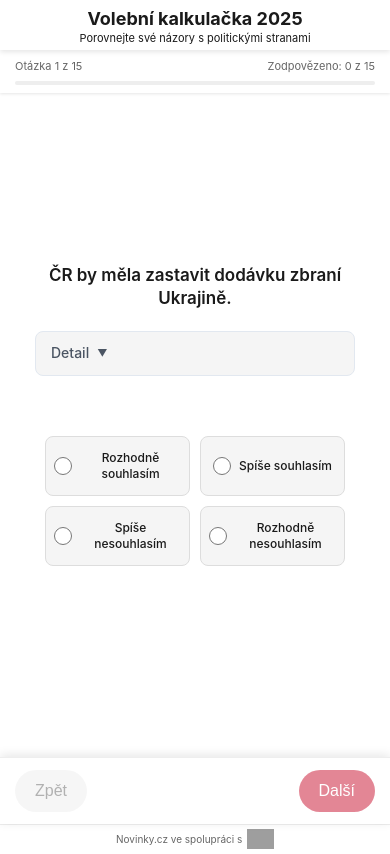
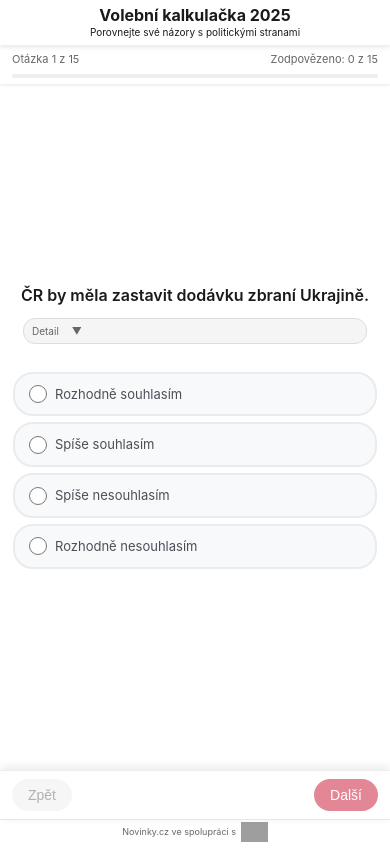
Before and after one commit to davidrynes/volebni-kalkulacka-v2, a Preact app: page / in a window 390 px wide. Built offline with nearby package versions, Linux system fonts and the light colour scheme; grey boxes are pictures that could not be loaded.

Commit message:
Optimalizace layoutu pro odstranění scrollování - kompaktnější design

```diff
--- a/src/app.css
+++ b/src/app.css
@@ -88,7 +88,7 @@ body {
 .content-area {
     flex: 1;
     overflow-y: auto;
-    padding: 20px;
+    padding: 10px;
     width: 100%;
     -webkit-overflow-scrolling: touch;
     display: flex;
@@ -360,42 +360,42 @@ body {
 
 /* Question Slide */
 .question-slide {
-    padding: 20px 20px;
-    width: 100%;
-    max-width: 600px;
-    box-sizing: border-box;
     display: flex;
     flex-direction: column;
+    align-items: center;
     justify-content: center;
-    align-items: stretch;
-    flex: 1;
+    text-align: center;
+    width: 100%;
+    max-width: 500px;
+    margin: 0 auto;
+    padding: 10px;
+    min-height: calc(100vh - 200px);
 }
 
 .question-text {
     font-size: 18px;
-    font-weight: bold;
-    margin-bottom: 10px;
+    font-weight: 600;
+    color: #1a1a1a;
+    margin-bottom: 15px;
     line-height: 1.4;
-    padding: 0 20px;
-    position: relative;
+    text-align: center;
+    max-width: 100%;
 }
 
 /* Styly pro kolapsovací detail */
 .detail-button {
+    background: #f5f5f5;
+    border: 1px solid #ddd;
+    border-radius: 20px;
+    padding: 6px 12px;
+    font-size: 12px;
+    color: #666;
+    cursor: pointer;
+    transition: all 0.2s ease;
+    margin-bottom: 20px;
     display: flex;
     align-items: center;
-    justify-content: flex-start;
-    margin: 0 20px 15px;
-    padding: 8px 15px;
-    background-color: #f5f5f5;
-    border: 1px solid #e2e8f0;
-    border-radius: 8px;
-    color: #4b5563;
-    font-size: 14px;
-    font-weight: 500;
-    cursor: pointer;
-    transition: background-color 0.2s ease;
-    width: auto;
+    gap: 5px;
     align-self: flex-start;
 }
 
@@ -415,27 +415,22 @@ body {
 }
 
 .detail-content {
-    margin: 0 20px 15px;
-    padding: 0;
-    background-color: #f8fafc;
-    border: 1px solid #e2e8f0;
-    border-radius: 8px;
-    font-size: 14px;
-    line-height: 1.6;
-    color: #334155;
     max-height: 0;
     overflow: hidden;
-    transition: all 0.3s ease;
-    opacity: 0;
-    border-width: 0;
+    transition: max-height 0.3s ease-out;
+    background: #f9f9f9;
+    border-radius: 8px;
+    margin-bottom: 15px;
+    padding: 0 12px;
+    font-size: 12px;
+    line-height: 1.4;
+    color: #666;
 }
 
 .detail-content.open {
-    max-height: 500px;
-    opacity: 1;
-    padding: 12px 15px;
-    border-width: 1px;
-    margin-bottom: 15px;
+    max-height: 200px;
+    padding: 10px 12px;
+    overflow-y: auto;
 }
 
 /* Odstraníme staré styly pro info ikonu a tooltip */
@@ -470,31 +465,19 @@ body {
     }
 
     .options-container {
-        display: grid;
-        grid-template-columns: repeat(2, 1fr);
-        gap: 15px;
-        padding: 0 15px;
-        margin-top: 30px;
-        width: calc(100% - 30px);
-        box-sizing: border-box;
-        align-content: start;
+        display: flex;
+        flex-direction: column;
+        gap: 6px;
+        margin-top: 8px;
+        width: 100%;
     }
 
     .option-label {
-        padding: 15px 10px;
+        padding: 10px 14px;
         font-size: 13px;
-        border-radius: 12px;
-        background-color: #f8f9fa;
-        border: 2px solid #e9ecef;
-        cursor: pointer;
-        transition: all 0.2s ease;
-        display: flex;
-        align-items: center;
-        justify-content: center;
-        text-align: center;
-        min-height: 60px;
-        line-height: 1.3;
-        font-weight: 500;
+        border-radius: 20px;
+        width: 100%;
+        box-sizing: border-box;
     }
 
     .option-label:hover {
@@ -514,21 +497,25 @@ body {
 .options-container {
     display: flex;
     flex-direction: column;
-    gap: 10px;
-    margin-bottom: 20px;
+    gap: 8px;
     width: 100%;
+    max-width: 100%;
+    margin-top: 10px;
 }
 
 .option-label {
     display: flex;
     align-items: center;
-    padding: 15px;
-    background: #f9f9f9;
-    border: 1px solid #ddd;
-    border-radius: 24px;
+    padding: 12px 16px;
+    background: #f8f9fa;
+    border: 2px solid #e9ecef;
+    border-radius: 25px;
     cursor: pointer;
     transition: all 0.2s ease;
+    font-size: 14px;
+    color: #495057;
     width: 100%;
+    box-sizing: border-box;
 }
 
 .option-label:hover {
@@ -903,39 +890,39 @@ body {
     }
 
     .header {
-        padding: 8px 12px;
+        padding: 6px 12px;
         border-radius: 0;
         box-shadow: 0 2px 5px rgba(0,0,0,0.1);
         position: sticky;
         top: 0;
         z-index: 100;
         max-width: 100%;
-        height: 50px;
+        height: 45px;
     }
 
     .header h1 {
-        font-size: 18px;
+        font-size: 16px;
         font-weight: 700;
-        margin-bottom: 2px;
+        margin-bottom: 1px;
         line-height: 1.2;
     }
 
     .header p {
-        font-size: 11px;
+        font-size: 10px;
         margin: 0;
         line-height: 1.2;
     }
 
     .content-area {
-        padding: 15px;
-        min-height: calc(100vh - 180px);
+        padding: 8px;
+        min-height: calc(100vh - 160px);
         margin: 0;
     }
 
     .progress-container {
-        padding: 8px 15px;
+        padding: 6px 12px;
         position: sticky;
-        top: 50px;
+        top: 45px;
         z-index: 90;
         background: white;
         box-shadow: 0 1px 3px rgba(0,0,0,0.1);
@@ -951,47 +938,33 @@ body {
     }
 
     .question-slide {
-        padding: 15px 10px;
-        width: 100%;
+        padding: 5px;
+        min-height: calc(100vh - 180px);
+        justify-content: center;
         max-width: 100%;
-        box-sizing: border-box;
-        display: flex;
-        flex-direction: column;
-        flex: 1;
     }
 
     .question-text {
-        font-size: 17px;
-        font-weight: 600;
-        margin-bottom: 20px;
-        line-height: 1.4;
-        padding: 0 10px;
-        color: #1a1a1a;
-        text-align: center;
-        flex-shrink: 0;
+        font-size: 16px;
+        margin-bottom: 12px;
+        line-height: 1.3;
+        padding: 0 5px;
     }
 
     .options-container {
-        display: grid;
-        grid-template-columns: repeat(2, 1fr);
-        gap: 10px;
-        padding: 0 20px;
+        display: flex;
+        flex-direction: column;
+        gap: 6px;
+        margin-top: 8px;
+        width: 100%;
     }
 
     .option-label {
-        padding: 12px 8px;
-        font-size: 12px;
-        border-radius: 8px;
-        background-color: #f5f5f5;
-        cursor: pointer;
-        transition: background-color 0.2s, transform 0.1s;
-        display: flex;
-        align-items: center;
-        position: relative;
-        margin-bottom: 0;
-        height: 100%;
-        text-align: center;
-        justify-content: center;
+        padding: 10px 14px;
+        font-size: 13px;
+        border-radius: 20px;
+        width: 100%;
+        box-sizing: border-box;
     }
 
     .option-label input[type="radio"] {
@@ -1003,9 +976,9 @@ body {
     }
 
     .navigation {
-        padding: 12px 15px;
+        padding: 8px 12px;
         position: sticky;
-        bottom: 30px;
+        bottom: 25px;
         z-index: 20;
         background: white;
         box-shadow: 0 -2px 10px rgba(0,0,0,0.1);
@@ -1013,16 +986,18 @@ body {
     }
 
     .nav-button {
-        padding: 12px 20px;
-        font-size: 16px;
-        border-radius: 25px;
+        padding: 8px 16px;
+        font-size: 14px;
+        border-radius: 20px;
     }
 
     .footer {
         position: sticky;
         bottom: 0;
         z-index: 10;
-        height: 30px;
+        height: 25px;
+        padding: 3px;
+        font-size: 9px;
     }
 
     .crucial-questions-list {
@@ -1122,6 +1097,25 @@ body {
         padding: 10px;
         font-size: 12px;
     }
+
+    .detail-button {
+        padding: 4px 8px;
+        font-size: 10px;
+        margin-bottom: 10px;
+        border-radius: 12px;
+    }
+
+    .detail-content {
+        font-size: 11px;
+        line-height: 1.3;
+        margin-bottom: 10px;
+        padding: 0 8px;
+    }
+
+    .detail-content.open {
+        max-height: 150px;
+        padding: 8px;
+    }
 }
 
 /* All Questions Container */
```
